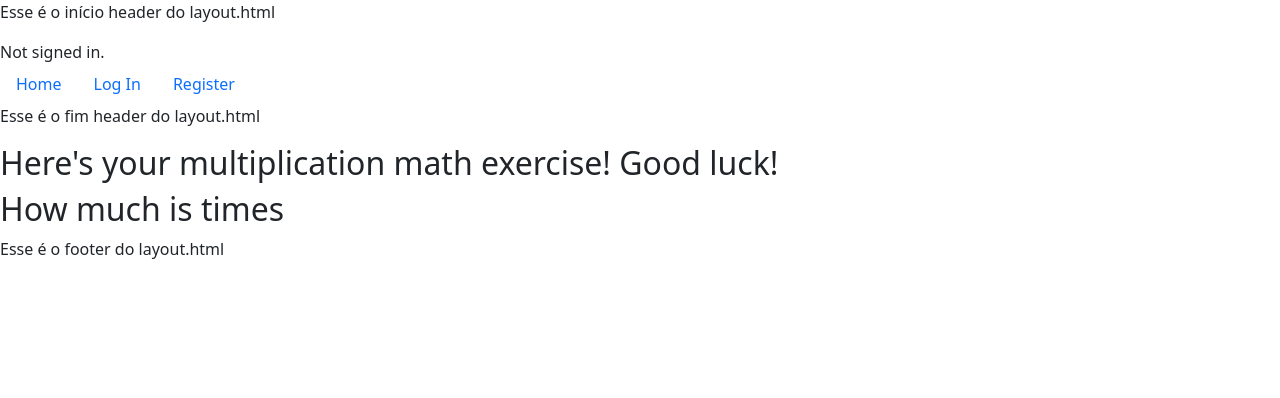
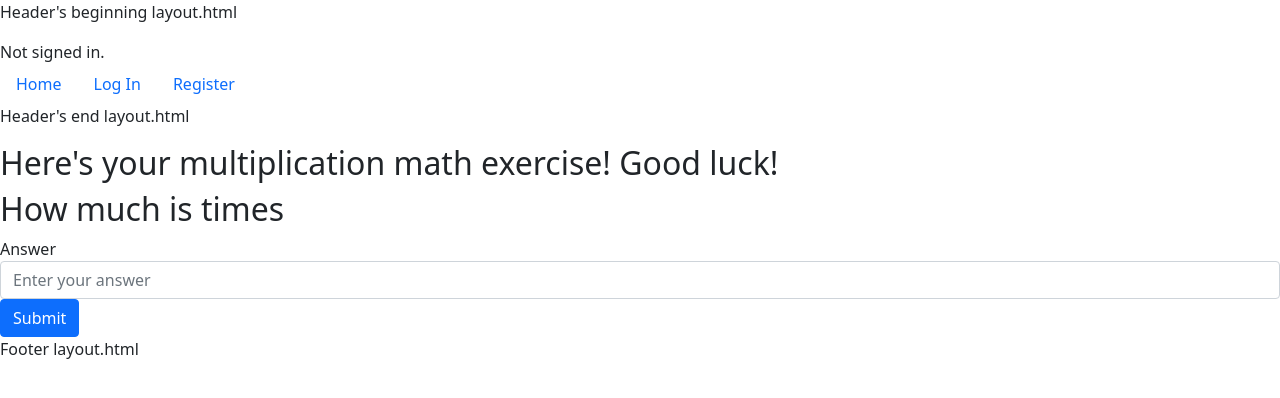
Before and after one commit to ardelabe/websiteMathFarm, a Django app: page /exercise/1 in a window 1280 px wide. Shown: the top 398 px of the page. Run offline with Django 4.2, Linux system fonts and the light colour scheme.

Commit message:
starting js in exercise.html

```diff
--- a/mathFarmApp/static/mathFarmApp/script.js
+++ b/mathFarmApp/static/mathFarmApp/script.js
@@ -1,36 +1,37 @@
-// let var_test = 22;
-
-// Generate a number between 0 and 10, including 10
-function generateRandomInteger(max) {
-    return Math.floor(Math.random() * max) + 1;
-}
-
 let firstRandomNumber = generateRandomInteger(10);
 let secondRandomNumber = generateRandomInteger(10);
+console.log(firstRandomNumber)
+console.log(secondRandomNumber)
 
-function showMessage(message){
-    document.querySelector(`#${message}`).style.display = 'block';
+// console.log(String(operationType))
+String(operationType)
+let result;
+if(operationType === "addition") {
+    console.log(operationType);
+    result = firstRandomNumber + secondRandomNumber;
+} else if(operationType === "subtraction") {
+    console.log(operationType);
+    result = firstRandomNumber - secondRandomNumber;
+} else if(operationType === "multiplication") {
+    console.log(operationType);
+    result = firstRandomNumber * secondRandomNumber;
+} else {
+    console.log(operationType)
+    result = (firstRandomNumber / secondRandomNumber).toFixed(2);
 }
-// function hideMessage(message){
-//     document.querySelector(`#${message}`).style.display = 'none';
-// }
+console.log(result)
 
 document.addEventListener('DOMContentLoaded', () => {
-    document.querySelector('#sum_question').innerHTML = `${firstRandomNumber} | ${secondRandomNumber}`
-    // document.querySelector('#correctMessage').style.display = 'none';
-    // document.querySelector('#incorrectMessage').style.display = 'none';
-    // hideMessage('correctMessage')
-    // hideMessage('incorrectMessage')
     document.querySelector('#answer_form').onsubmit = () => {
         const answer = document.querySelector('#answer').value;
         console.log(answer);
         if (answer == (parseInt(firstRandomNumber) + parseInt(secondRandomNumber))) {
             // show message 'correct', send form to backend
-            showMessage('correctMessage');
+            // showMessage('correctMessage');
             console.log('Correct');
         } else {
             // show message 'incorrect',
-            showMessage('incorrectMessage');
+            // showMessage('incorrectMessage');
             console.log('incorrect');
         }
 
--- a/mathFarmApp/static/mathFarmApp/utils.js
+++ b/mathFarmApp/static/mathFarmApp/utils.js
@@ -0,0 +1,3 @@
+function generateRandomInteger(max) {
+    return Math.floor(Math.random() * max) + 1;
+}
--- a/mathFarmApp/templates/mathFarmApp/exercise.html
+++ b/mathFarmApp/templates/mathFarmApp/exercise.html
@@ -1,8 +1,23 @@
 {% extends "mathFarmApp/layout.html" %}
+{% load static %}
+
+{% block head %}
+    <script type="text/javascript">
+        var operationType = "{{ type }}";
+    </script>
+    <script src="{% static 'mathFarmApp/utils.js' %}"></script>
+    <script src="{% static 'mathFarmApp/script.js' %}"></script>
+{% endblock %}
+
 
 {% block body %}
-
     <h2>Here's your {{ type }} math exercise! Good luck!</h2>
     <h2>How much is {{ verb }}</h2>
-
+    <form id="answer_form" >
+        <div class="form-group">
+            <label for="answer">Answer</label>
+            <input type="number" class="form-control" id="answer" placeholder="Enter your answer">
+          </div>
+        <button type="submit" class="btn btn-primary">Submit</button>
+    </form>
 {% endblock %}
--- a/mathFarmApp/templates/mathFarmApp/layout.html
+++ b/mathFarmApp/templates/mathFarmApp/layout.html
@@ -4,14 +4,19 @@
 <html lang="en">
     <head>
       <link rel="stylesheet" href="{% static 'mathFarmApp/styles.css' %}">
-      <script src="{% static 'mathFarmApp/script.js' %}"></script>
-      <script src="{% static 'mathFarmApp/utils.js' %}"></script>
       <!-- CSS only -->
       <link href="https://cdn.jsdelivr.net/npm/bootstrap@5.1.3/dist/css/bootstrap.min.css" rel="stylesheet" integrity="sha384-1BmE4kWBq78iYhFldvKuhfTAU6auU8tT94WrHftjDbrCEXSU1oBoqyl2QvZ6jIW3" crossorigin="anonymous">
+      <!-- <script type="text/javascript">
+        var operationType = "{{ type }}";
+     </script>
+      <script src="{% static 'mathFarmApp/utils.js' %}"></script>
+      <script src="{% static 'mathFarmApp/script.js' %}"></script> -->
+      {% block head %}
+      {% endblock %}
     </head>
     <body>
         <header>
-            <p>Esse é o início header do layout.html</p>
+            <p>Header's beginning layout.html</p>
             <div>
               {% if user.is_authenticated %}
                   Signed in as <strong>{{ user.username }}</strong>
@@ -35,13 +40,13 @@
                   </li>
               {% endif %}
             </ul>
-            <p>Esse é o fim header do layout.html</p>
+            <p>Header's end layout.html</p>
         </header>
         {% block body %}
         {% endblock %}
     </body>
 
     <footer>
-      <p>Esse é o footer do layout.html</p>
+      <p>Footer layout.html</p>
     </footer>
 </html>
```
Also changed, not shown: mathFarmApp/toDo.txt (+36 -1 lines).
